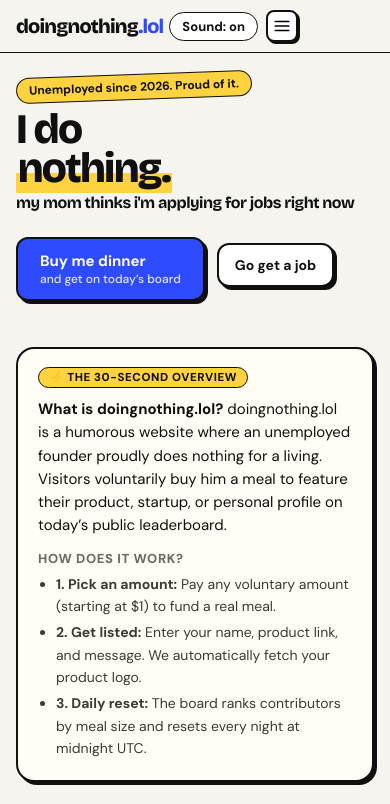
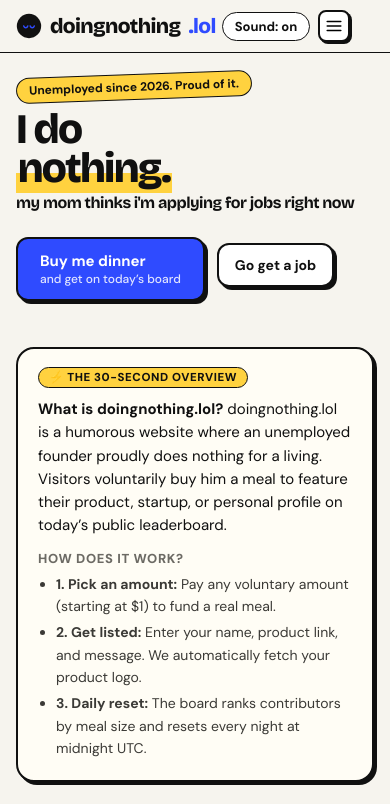
Before and after one commit to theYugrathee/DoingNothing, a website built with Vite: page index.html in a window 390 px wide. Shown: the top 804 px of the page. Built offline with nearby package versions, Linux system fonts and the light colour scheme; some packages are replaced by stand-ins of ours; no server answers; the database is empty; a web font is replaced by a local one.

Commit message:
feat: add official brand logo, sleepy face icon, update header, mobile drawer and favicons

```diff
--- a/css/style.css
+++ b/css/style.css
@@ -61,11 +61,27 @@ header {
 }
 
 .logo {
-  font: 800 20px 'Bricolage Grotesque', sans-serif;
-  letter-spacing: -.04em;
+  display: inline-flex;
+  align-items: center;
+  gap: 8px;
+  font: 800 21px 'Bricolage Grotesque', sans-serif;
+  letter-spacing: -.03em;
   text-decoration: none;
   color: var(--ink);
   white-space: nowrap;
+  transition: transform 0.15s ease;
+}
+
+.logo:hover {
+  transform: translateY(-1px);
+}
+
+.logo-mark {
+  width: 26px;
+  height: 26px;
+  border-radius: 50%;
+  display: block;
+  flex-shrink: 0;
 }
 
 .logo span {
--- a/index.html
+++ b/index.html
@@ -88,7 +88,10 @@
   <!-- Sticky Header -->
   <header>
     <div class="hd">
-      <a class="logo" href="/">doingnothing<span>.lol</span></a>
+      <a class="logo" href="/">
+        <img src="/logo-icon.svg" alt="Doing Nothing Icon" class="logo-mark" width="26" height="26">
+        doingnothing<span>.lol</span>
+      </a>
 
       <!-- Desktop Navigation with Real URLs -->
       <nav class="desktop-nav" id="desktopNav">
@@ -121,7 +124,10 @@
   <div class="mobile-drawer" id="mobileDrawer">
     <div class="mobile-drawer-content">
       <div class="mobile-drawer-header">
-        <a class="logo" href="/">doingnothing<span>.lol</span></a>
+        <a class="logo" href="/">
+          <img src="/logo-icon.svg" alt="Doing Nothing Icon" class="logo-mark" width="26" height="26">
+          doingnothing<span>.lol</span>
+        </a>
         <button class="modal-close-x" id="closeDrawer">&times;</button>
       </div>
       <div class="mobile-nav-links">
```
Also changed, not shown: 404.html (+4 -1 lines), about/index.html (+4 -1 lines), challenge/index.html (+4 -1 lines), dont-press/index.html (+4 -1 lines), excuses/index.html (+4 -1 lines), get-roasted/index.html (+4 -1 lines), hall-of-fame/index.html (+4 -1 lines), privacy/index.html (+4 -1 lines), rules/index.html (+4 -1 lines), terms/index.html (+4 -1 lines), public/favicon.svg, public/logo-icon.svg (added), public/logo.png (added), public/og-image.png (added).
